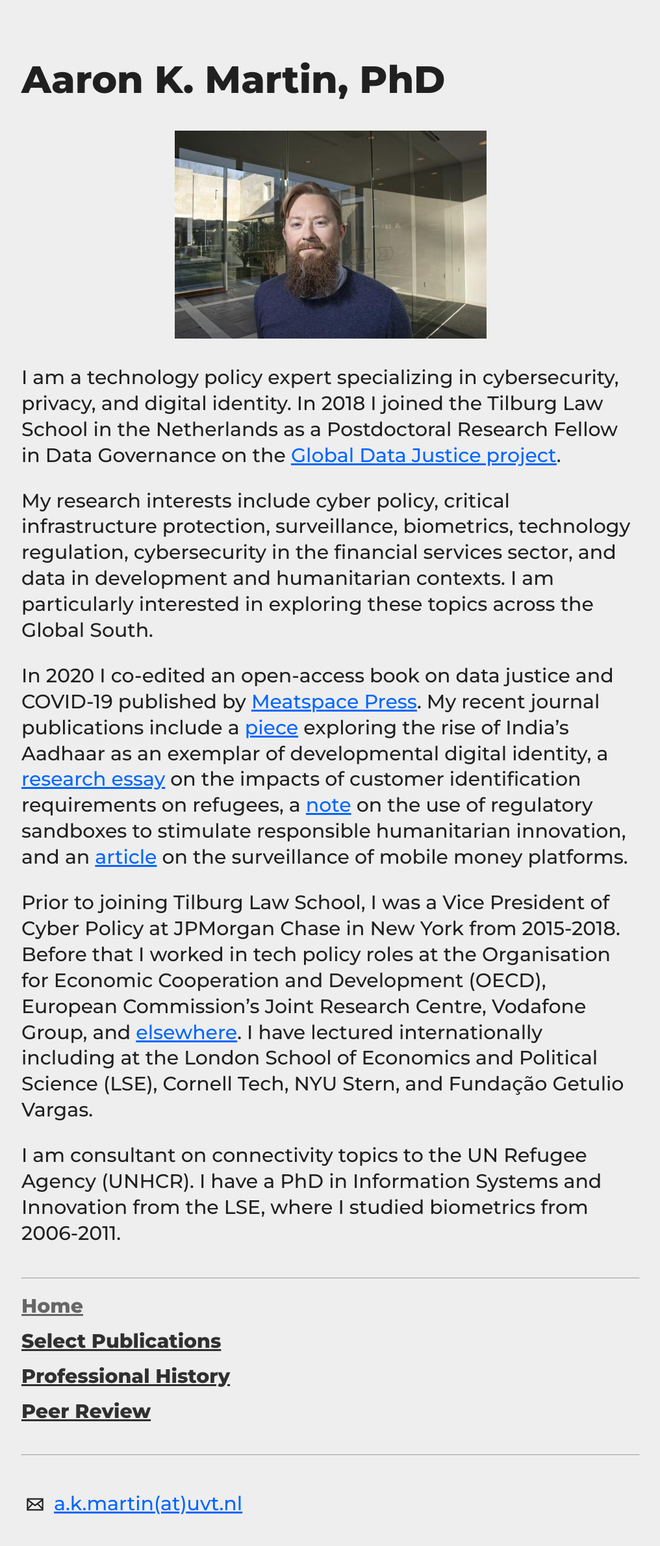
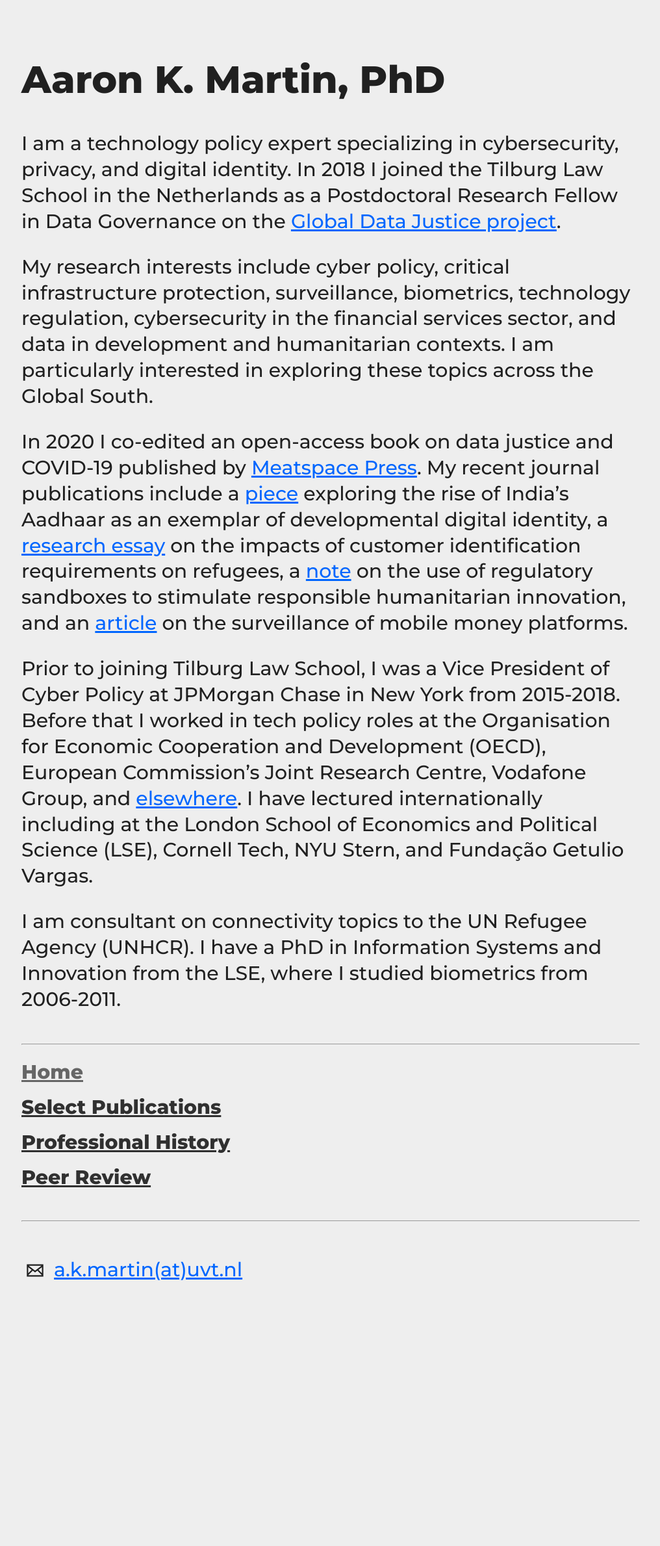
Before and after one commit to haroonalrasheed/641a, a Jekyll site: the page built from index.md, in a window 1280 px wide. Shown: the whole page at 65% size, without its empty margins (131-1147 px from the left). Built offline with Jekyll 4.4.1, drawn with Linux system fonts in a browser that asks for light colours; after the commit the page ends 2019 px from its top, so only the background shows below that.

Commit message:
Update index.md

```diff
--- a/index.md
+++ b/index.md
@@ -2,10 +2,6 @@
 layout: default
 title: Aaron K. Martin, PhD
 ---
-<p align="center">
-  <img src="images/aaron.jpg">
-</p>
-
 I am a technology policy expert specializing in cybersecurity, privacy, and digital identity. In 2018 I joined the Tilburg Law School in the Netherlands as a Postdoctoral Research Fellow in Data Governance on the [Global Data Justice project](https://globaldatajustice.org).
 
 My research interests include cyber policy, critical infrastructure protection, surveillance, biometrics, technology regulation, cybersecurity in the financial services sector, and data in development and humanitarian contexts. I am particularly interested in exploring these topics across the Global South.
```
